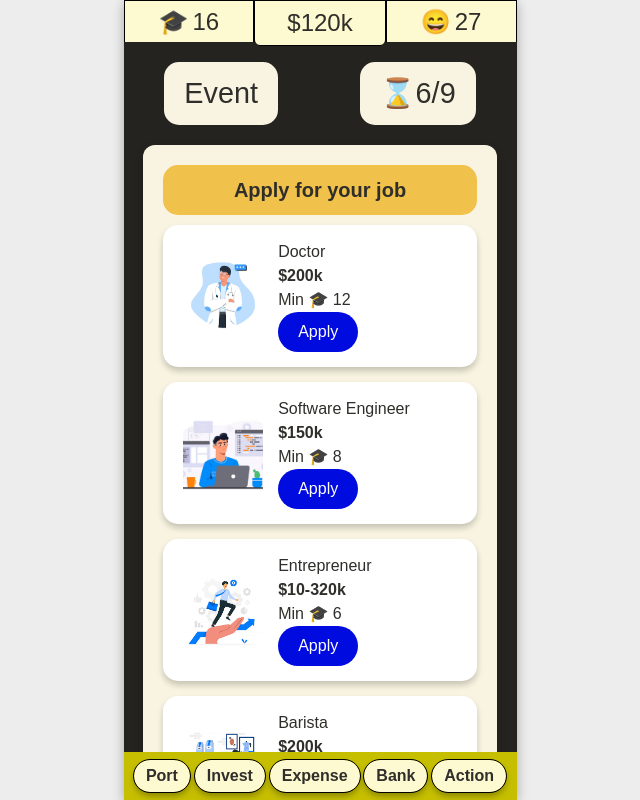
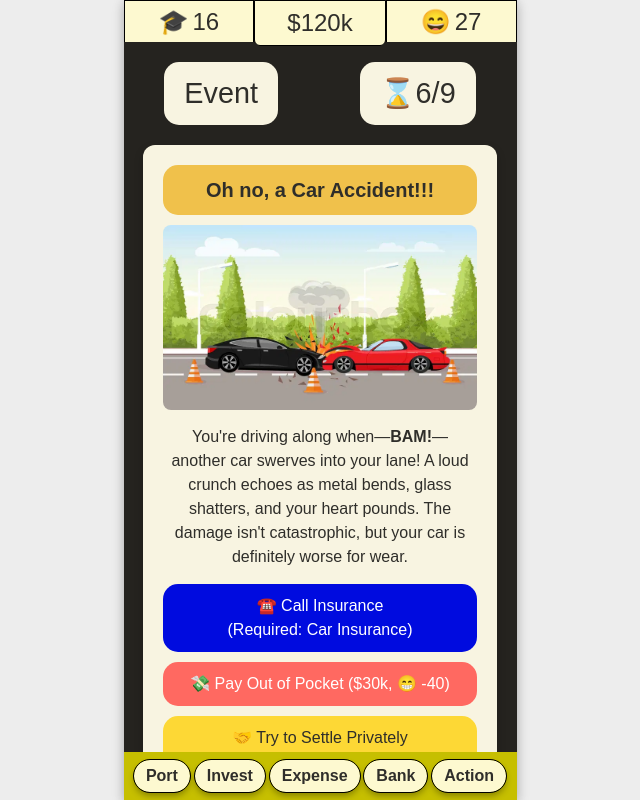
Before and after one commit to Yapkathon/hackathon-game, a Next.js app: page /event in a window 1280 px wide. Shown: the whole page, without its empty margins (320-960 px from the left). Built offline with nearby package versions, Linux system fonts and the light colour scheme; a web font is replaced by a local one.

Commit message:
Edit event page

```diff
--- a/app/event/page.tsx
+++ b/app/event/page.tsx
@@ -21,7 +21,7 @@ export default function Event(/*{ chooseCareer = false }: EventProps*/) {
             </div>
             <div className={styles.container}>
                 {/* {chooseCareer ? ( */}
-                    <div>
+                    {/* <div>
                         <h2 className={styles.title}>Apply for your job</h2>
                     <div className={styles.jobList}>{jobs.map((job, index) => (
                         <div key={index} className={styles.jobCard}>
@@ -37,10 +37,10 @@ export default function Event(/*{ chooseCareer = false }: EventProps*/) {
                         </div>
                         ))}
                     </div>
-                    </div>
+                    </div> */}
                 {/* )
                 :
-                (
+                (*/
                 <div>
                     <h2 className={styles.title}>Oh no, a Car Accident!!!</h2>
                     <div className={styles.imageContainer}>
@@ -55,11 +55,11 @@ export default function Event(/*{ chooseCareer = false }: EventProps*/) {
                         <button className={`${styles.btn} ${styles.disabledOption}`}>☎️ Call Insurance<br />(Required: Car Insurance)</button>
                         <button className={`${styles.btn} ${styles.payOption}`}>💸 Pay Out of Pocket ($30k, 😁 -40)</button>
                         <button className={`${styles.btn} ${styles.settleOption}`}>
-                            🤝 Try to Settle Privately<br />(70%: $10k, 😁 -10 | 30%: $40k, 😁 -60)
+                            🤝 Try to Settle Privately<br />(70%: $10k, 😁 -10 | <br />30%: $40k, 😁 -60)
                         </button>
                     </div>
                 </div>
-                )} */}
+                /*)} */}
             </div>
       </div>
   );
```
